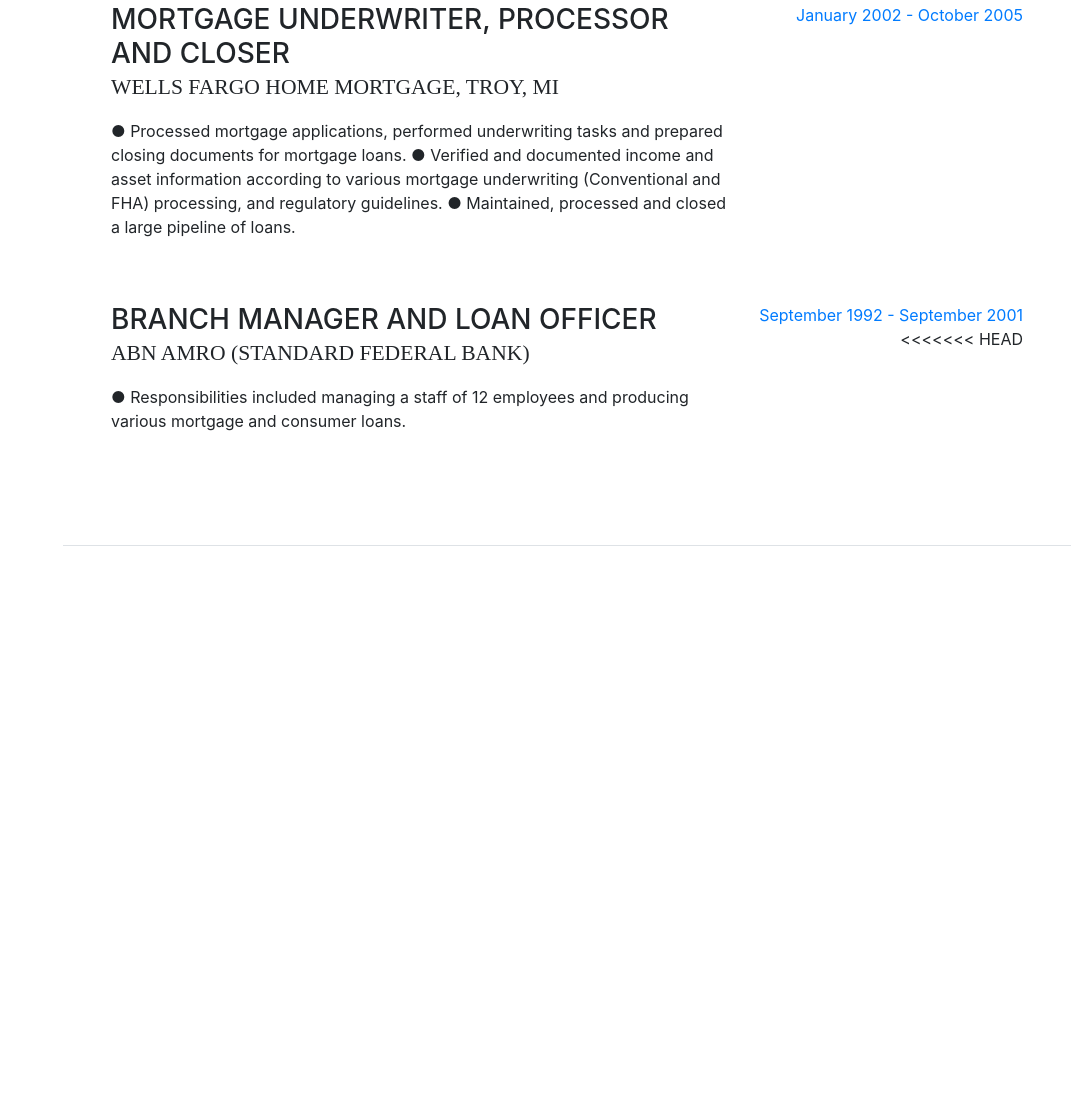
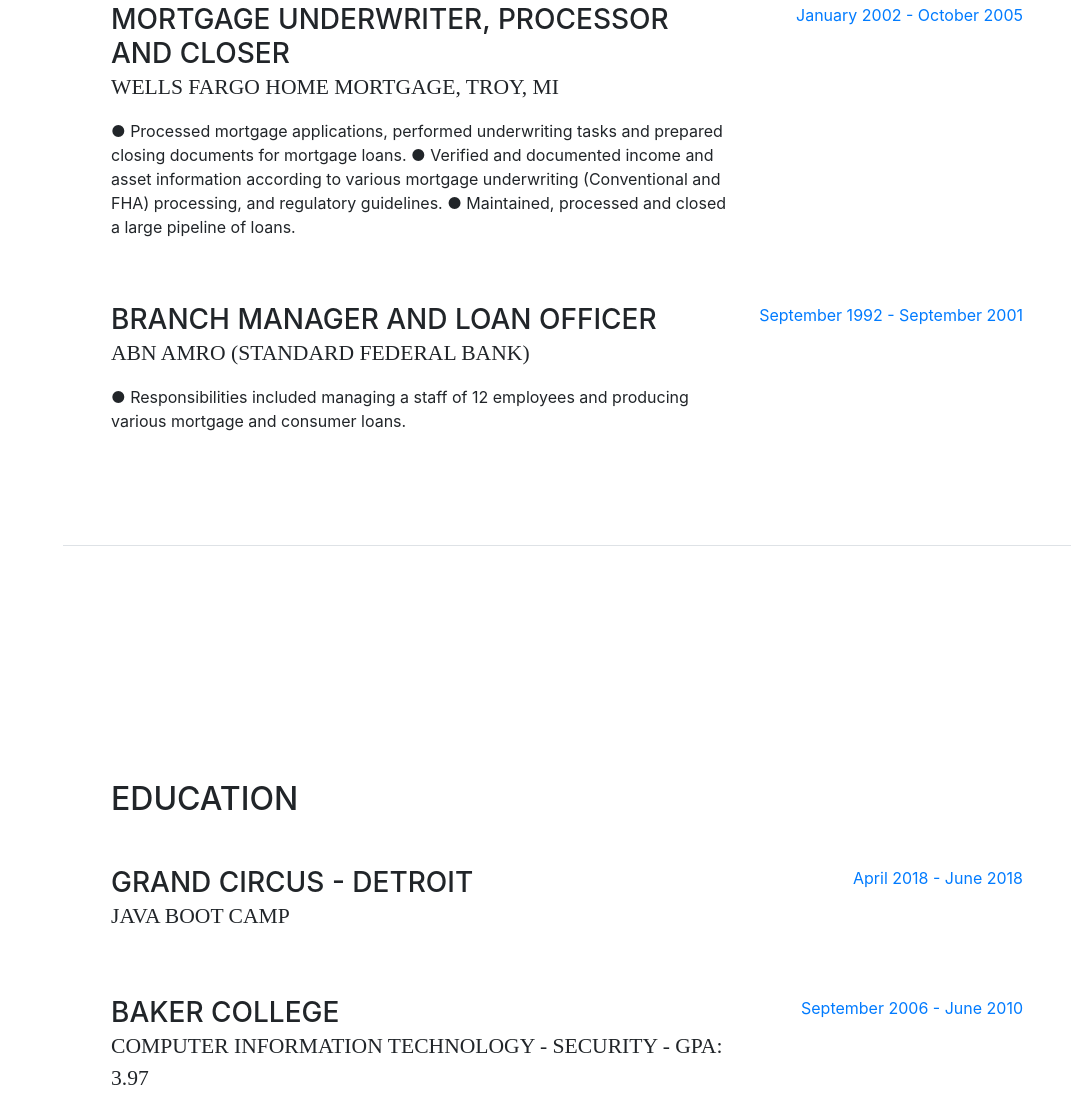
Before and after one commit to MikeDetroit/mikedetroit.github.io, a website with bundled scripts: page index.html in a window 1280 px wide. Shown: the part 1335-2449 px from the top of the page, without its empty margins (209-1280 px from the left). Before the commit the page ends 1881 px from the top, so only its background shows below. Built offline with nearby package versions, Linux system fonts and the light colour scheme; a web font is replaced by a local one.

Commit message:
fixed head error

```diff
--- a/index.html
+++ b/index.html
@@ -140,21 +140,8 @@
             </div>
             <div class="resume-date text-md-right">
               <span class="text-primary">September 1992 - September 2001</span>
-<<<<<<< HEAD
-            </div>
-          </div>
 
-          <!-- <div class="resume-item d-flex flex-column flex-md-row">
-            <div class="resume-content mr-auto">
-              <h3 class="mb-0">Web Design Intern</h3>
-              <div class="subheading mb-3">Shout! Media Productions</div>
-              <p>Collaboratively administrate empowered markets via plug-and-play networks. Dynamically procrastinate B2C users after installed base benefits. Dramatically visualize customer directed convergence without revolutionary ROI.</p>
-            </div>
-            <div class="resume-date text-md-right">
-              <span class="text-primary">September 2008 - June 2010</span>
-=======
->>>>>>> e57abe1ccdd82d46562df1178889b0b3f7eae8ce
-            </div>
+
           </div>
       </section>
 
```
